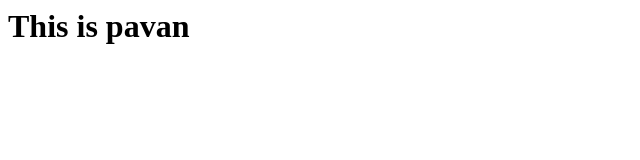
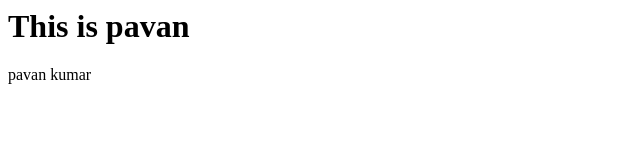
Before and after one commit to pavan1377/second, a plain HTML site: page index.html in a window 1280 px wide. Shown: the full height of the page, 0-640 px from the left. Drawn offline with Linux system fonts and the light colour scheme.

Commit message:
file modified

```diff
--- a/index.html
+++ b/index.html
@@ -1 +1,2 @@
 <h1>This is pavan</h1>
+<p>pavan kumar</p>
```
